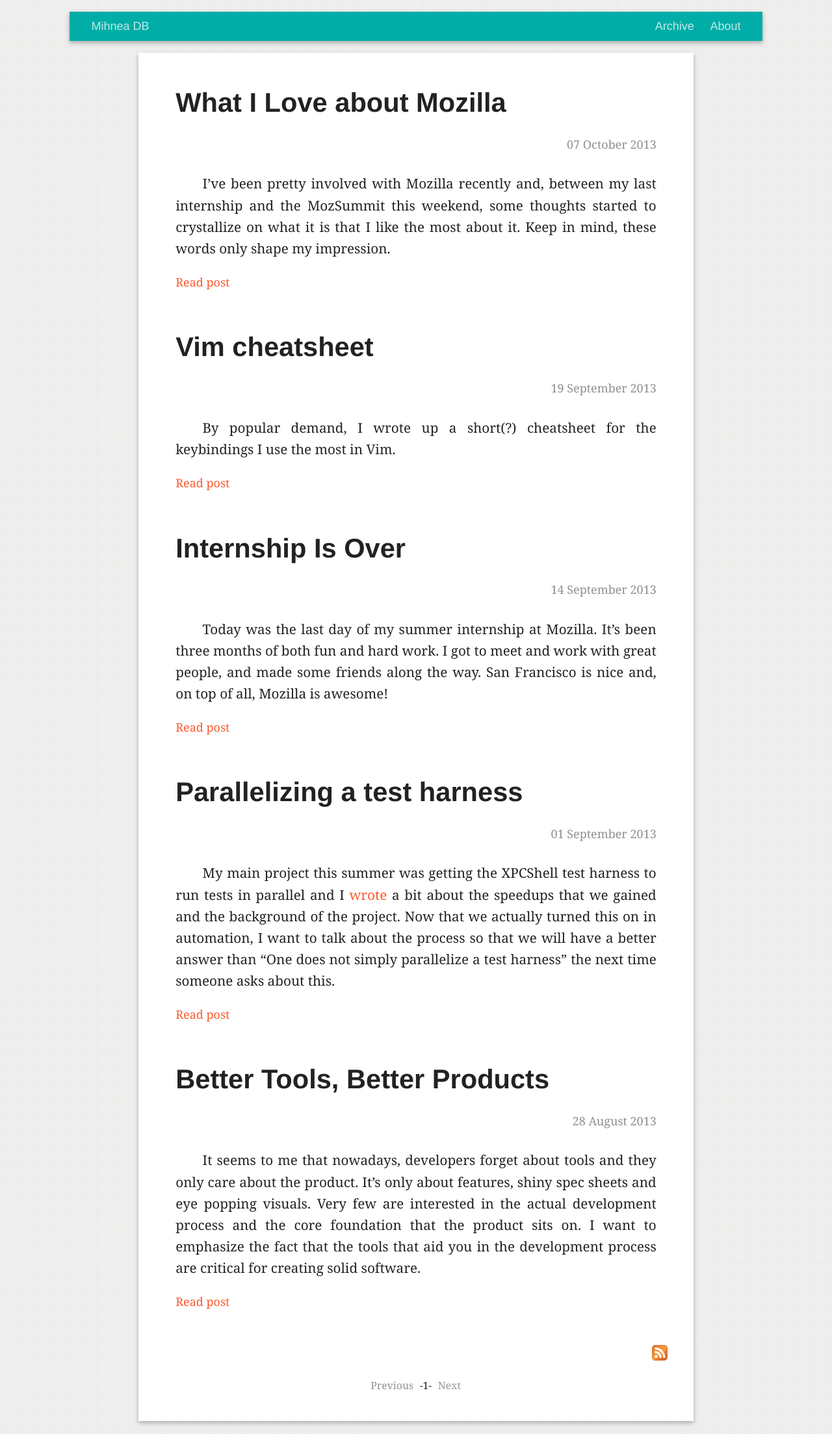
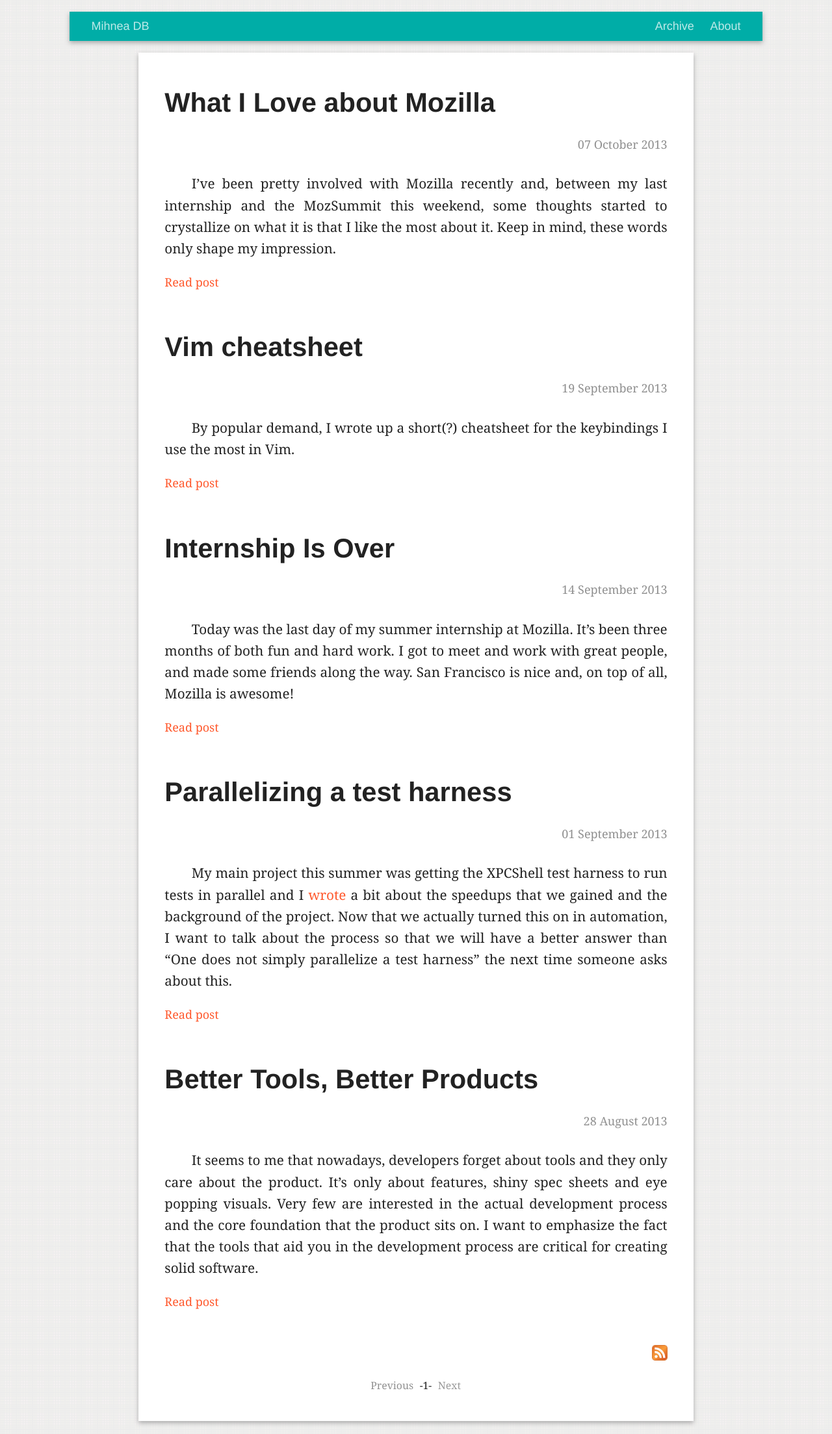
Before and after one commit to mihneadb/mihneadb.github.io, a Jekyll site: the page built from index.html, in a window 1280 px wide. Shown: the whole page at 65% size. Built offline with Jekyll 4.4.1, drawn with Linux system fonts in a browser that asks for light colours; Markdown is read by kramdown in place of the engine named in the settings; the list of posts is cut into pages by our own code.

Commit message:
consistent layout

```diff
--- a/index.html
+++ b/index.html
@@ -4,7 +4,6 @@ layout: default
 
 {% for post in paginator.posts %}
     <div class="post row">
-        <div class="small-12 columns">
         <a href="{{ post.url }}"><h2 class="post-title">{{ post.title }}</h2></a>
         <p class="post-date muted text-right">{{ post.date | date_to_long_string }}</p>
         <div class="bigger-text">{{ post.excerpt }}</div>
@@ -13,7 +12,6 @@ layout: default
         <br>
         <br>
         <br>
-        </div>
     </div>
 {% endfor %}
 
```
Lines whose indentation alone changed are shown as unchanged.
